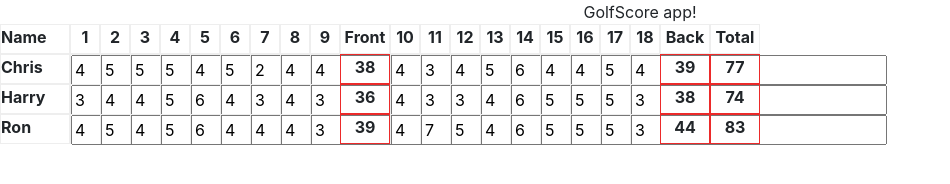
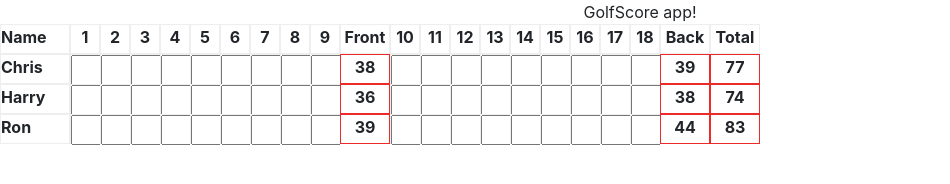
Before and after one commit to mjbanvard/GolfBets, a React app: page / in a window 1280 px wide. Shown: the whole page, without its empty margins (0-950 px from the left). Built offline with nearby package versions, Linux system fonts and the light colour scheme.

Commit message:
Oops, found that I had lost the formating in .css

```diff
--- a/src/scorecard/scorecard.css
+++ b/src/scorecard/scorecard.css
@@ -42,3 +42,7 @@
   display: flex;
   flex-direction: row;
 }
+
+.inputCell {
+  width: 30px;
+}
--- a/src/scorecard/scorecard.js
+++ b/src/scorecard/scorecard.js
@@ -2,6 +2,8 @@ import React from 'react'
 import './scorecard.css'
 
 const handleChange = (event) => {
+  // Trying to find where handleChange manifests
+  console.log("Aren't we supposed to see this?")
   console.log('Status: ', this.props)
 }
 
@@ -35,7 +37,8 @@ const score = (score, side) => {
     comb.push(
       <div className='HoleScore'>
         <form>
-          <input className='inputCell' type='number' value={score[f].score} onChange={handleChange} />
+          {/* MJB added className and .css details to match cell width */}
+          <input className='inputCell' type='number' value={null} onChange={handleChange} />
         </form>
       </div>
     )
```
Also changed, not shown: 1 other file.
